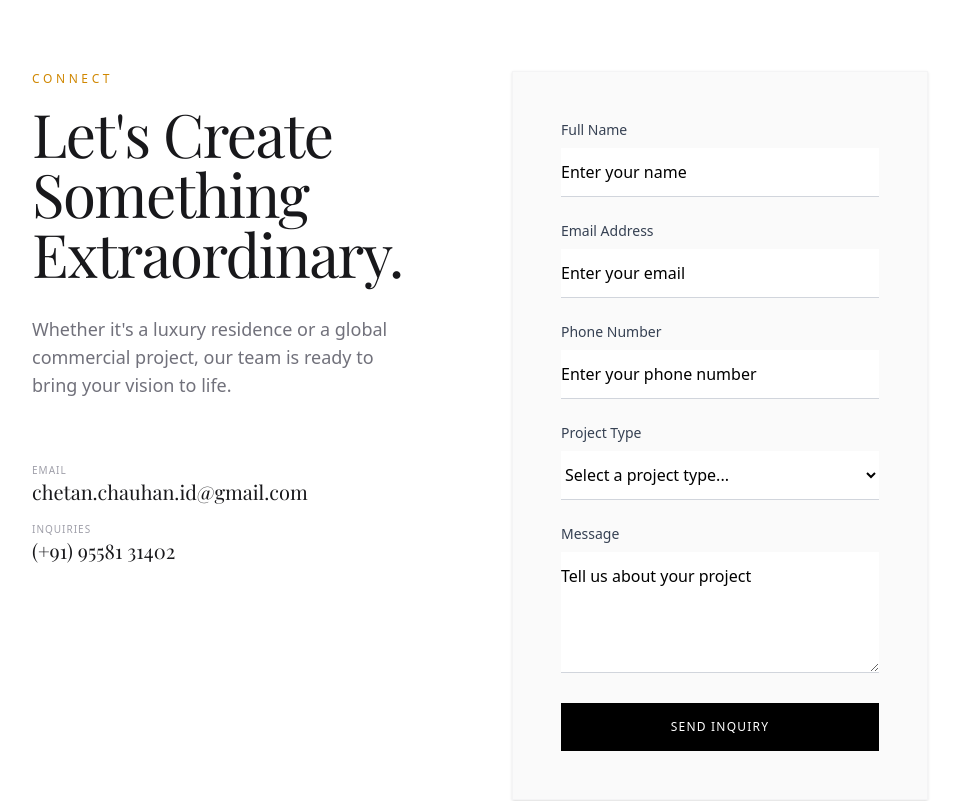
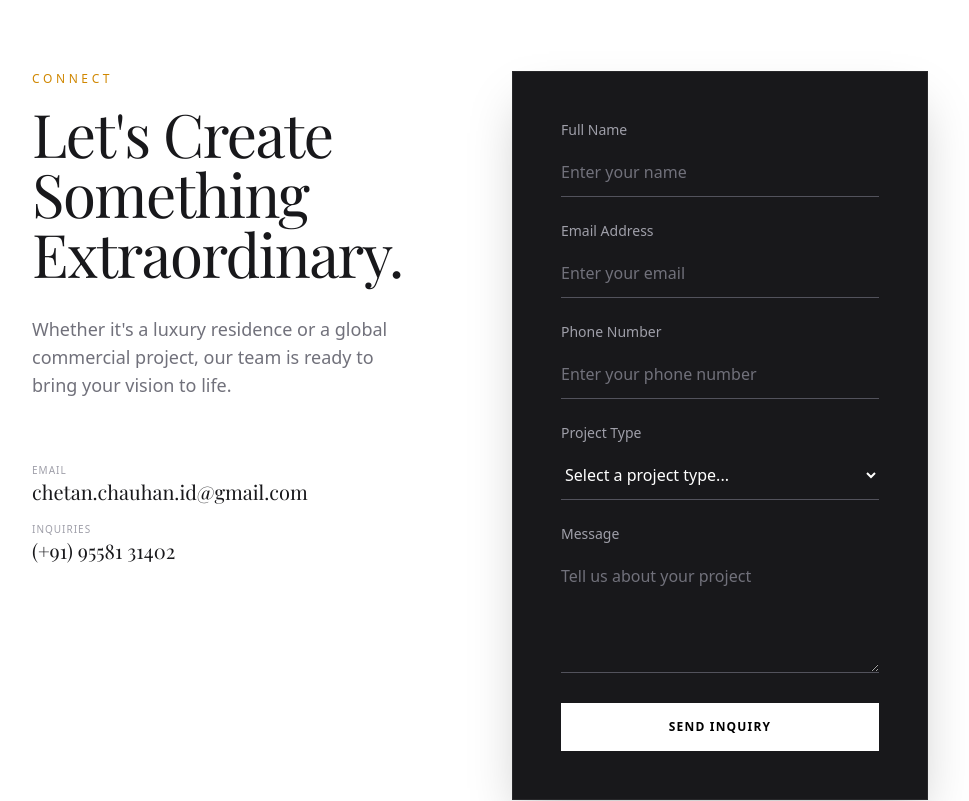
Before and after one commit to chetanchauhanid-oss/chetan-chauhan, a Next.js app: page / in a window 1280 px wide. Shown: the part 7080-7881 px from the top of the page, without its empty margins (160-1129 px from the left). Built offline with nearby package versions, Linux system fonts and the light colour scheme; a web font is replaced by a local one.

Commit message:
Update ContactForm.tsx

```diff
--- a/src/components/ContactForm.tsx
+++ b/src/components/ContactForm.tsx
@@ -19,24 +19,17 @@ export function ContactForm() {
         }));
     };
 
-    // --- THE FIX ---
-    // This "Style Object" forces the browser to behave
-    const forcedBlackStyle = {
-        color: '#000000',                  // Standard CSS Black
-        backgroundColor: '#ffffff',        // Force White Background
-        colorScheme: 'light',              // Tells Chrome: "This is a light box, use dark text!"
-        WebkitTextFillColor: '#000000',    // Force Chrome Autofill text to be black
-        opacity: 1
-    };
-
-    const inputClasses = "w-full border-b border-gray-300 py-3 focus:outline-none focus:border-black transition-colors rounded-none relative z-10";
+    // DARK MODE INPUT STYLE
+    // We let the text be White (default), but we make the background transparent
+    // and the borders light grey so they show up on the black card.
+    const inputStyle = "w-full border-b border-zinc-600 py-3 text-white placeholder-zinc-500 focus:outline-none focus:border-white transition-colors bg-transparent rounded-none relative z-10";
 
     return (
         <section id="contact" className="py-24 bg-white relative overflow-hidden">
             <div className="container mx-auto px-6">
                 <div className="max-w-4xl mx-auto">
                     <div className="grid grid-cols-1 md:grid-cols-2 gap-16">
-                        {/* Left Side: Text */}
+                        {/* Left Side: Text (Keeps White Background) */}
                         <div className="space-y-8">
                             <div className="space-y-4">
                                 <span className="text-gold font-sans text-xs tracking-[0.3em] uppercase block text-yellow-600">
@@ -67,8 +60,8 @@ export function ContactForm() {
                             </div>
                         </div>
 
-                        {/* Right Side: The Form */}
-                        <div className="bg-zinc-50 p-8 md:p-12 border border-zinc-100 shadow-sm relative overflow-hidden">
+                        {/* Right Side: The Form (NOW DARK THEME) */}
+                        <div className="bg-zinc-900 p-8 md:p-12 border border-zinc-800 shadow-2xl relative overflow-hidden">
                             <form
                                 name="inquiry"
                                 method="POST"
@@ -80,7 +73,7 @@ export function ContactForm() {
 
                                 {/* Name */}
                                 <div>
-                                    <label className="block text-sm font-medium text-gray-700 mb-2">Full Name</label>
+                                    <label className="block text-sm font-medium text-zinc-400 mb-2">Full Name</label>
                                     <input
                                         type="text"
                                         name="name"
@@ -88,14 +81,13 @@ export function ContactForm() {
                                         placeholder="Enter your name"
                                         value={formData.name}
                                         onChange={handleChange}
-                                        className={inputClasses}
-                                        style={forcedBlackStyle}
+                                        className={inputStyle}
                                     />
                                 </div>
 
                                 {/* Email */}
                                 <div>
-                                    <label className="block text-sm font-medium text-gray-700 mb-2">Email Address</label>
+                                    <label className="block text-sm font-medium text-zinc-400 mb-2">Email Address</label>
                                     <input
                                         type="email"
                                         name="email"
@@ -103,36 +95,34 @@ export function ContactForm() {
                                         placeholder="Enter your email"
                                         value={formData.email}
                                         onChange={handleChange}
-                                        className={inputClasses}
-                                        style={forcedBlackStyle}
+                                        className={inputStyle}
                                     />
                                 </div>
 
                                 {/* Phone */}
                                 <div>
-                                    <label className="block text-sm font-medium text-gray-700 mb-2">Phone Number</label>
+                                    <label className="block text-sm font-medium text-zinc-400 mb-2">Phone Number</label>
                                     <input
                                         type="tel"
                                         name="phone"
                                         placeholder="Enter your phone number"
                                         value={formData.phone}
                                         onChange={handleChange}
-                                        className={inputClasses}
-                                        style={forcedBlackStyle}
+                                        className={inputStyle}
                                     />
                                 </div>
 
                                 {/* Dropdown Service */}
                                 <div>
-                                    <label className="block text-sm font-medium text-gray-700 mb-2">Project Type</label>
+                                    <label className="block text-sm font-medium text-zinc-400 mb-2">Project Type</label>
                                     <div className="relative">
                                         <select
                                             name="service"
                                             required
                                             value={formData.service}
                                             onChange={handleChange}
-                                            className={inputClasses}
-                                            style={forcedBlackStyle}
+                                            className={inputStyle}
+                                            style={{ backgroundColor: '#18181b' }} // Dark background for dropdown options
                                         >
                                             <option value="" disabled>Select a project type...</option>
                                             <option value="Residential">Residential Design</option>
@@ -145,7 +135,7 @@ export function ContactForm() {
 
                                 {/* Message */}
                                 <div>
-                                    <label className="block text-sm font-medium text-gray-700 mb-2">Message</label>
+                                    <label className="block text-sm font-medium text-zinc-400 mb-2">Message</label>
                                     <textarea
                                         name="message"
                                         required
@@ -153,14 +143,13 @@ export function ContactForm() {
                                         placeholder="Tell us about your project"
                                         value={formData.message}
                                         onChange={handleChange}
-                                        className={inputClasses}
-                                        style={forcedBlackStyle}
+                                        className={inputStyle}
                                     ></textarea>
                                 </div>
 
                                 <button
                                     type="submit"
-                                    className="w-full bg-black text-white py-4 uppercase tracking-widest text-xs hover:bg-gray-800 transition-all duration-300"
+                                    className="w-full bg-white text-black py-4 uppercase tracking-widest text-xs hover:bg-zinc-200 transition-all duration-300 font-bold"
                                 >
                                     Send Inquiry
                                 </button>
```
